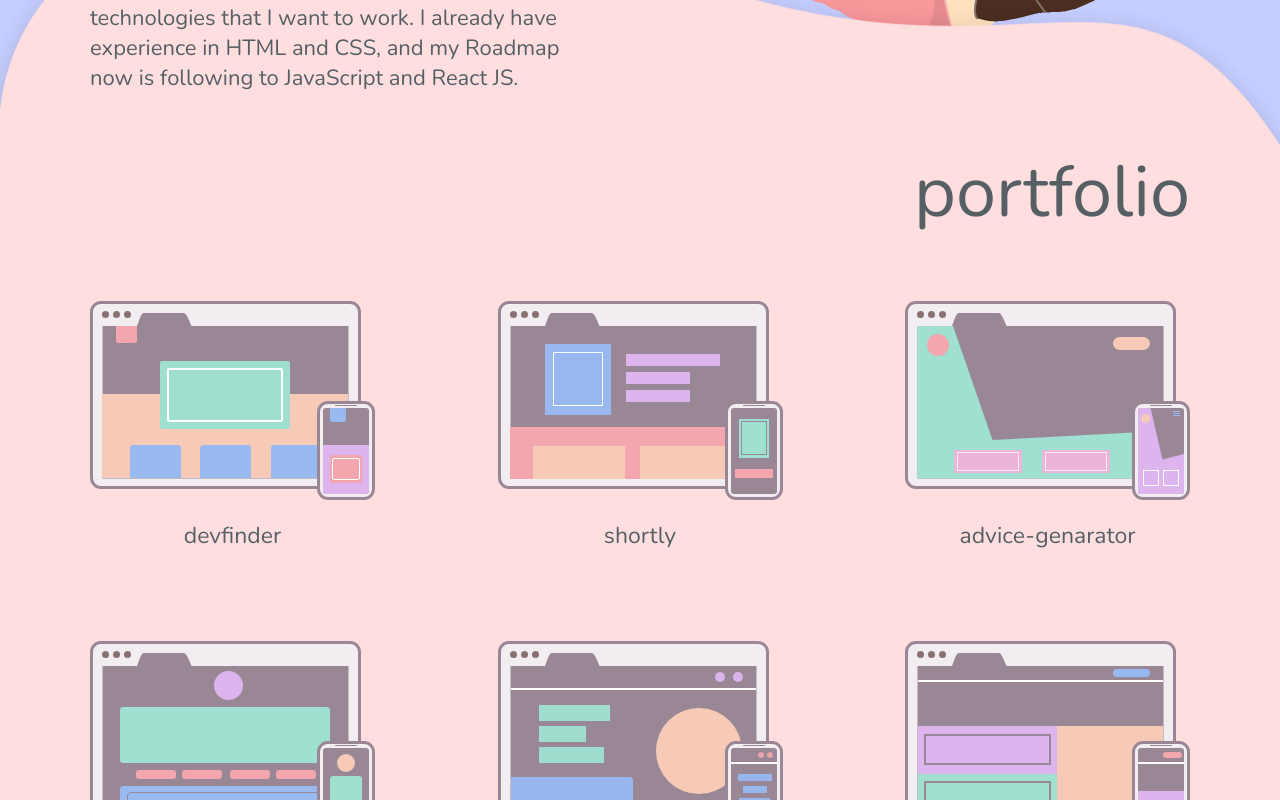
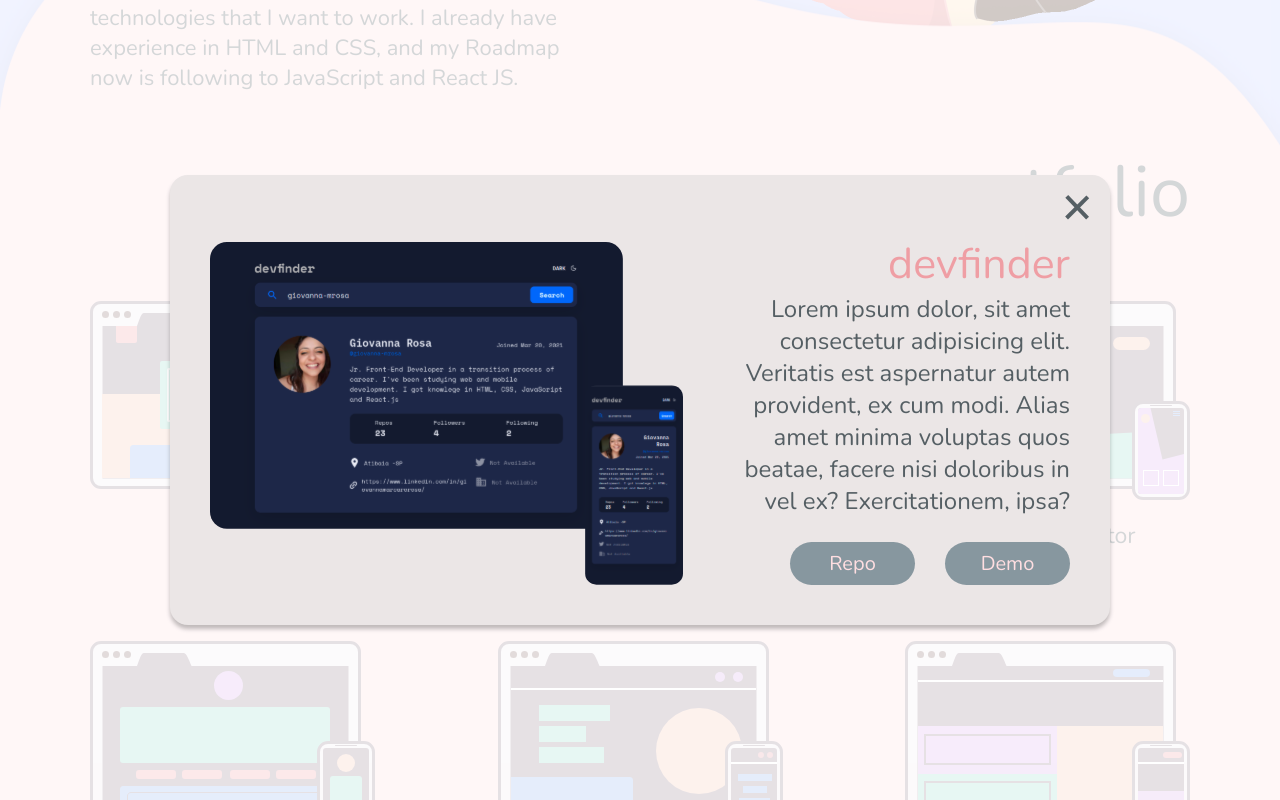
Before and after one commit to giovanna-mrosa/portfolio, a React (Create React App) app: page / in a window 1280 px wide. Both pictures are taken after a click on the picture 232 px from the left and 1827 px from the top of the page. Shown: the part 1427-2227 px from the top of the page. Built offline with nearby package versions, Linux system fonts and the light colour scheme.

Commit message:
:sparkles: feat: Modal

```diff
--- a/package.json
+++ b/package.json
@@ -9,6 +9,7 @@
     "react": "^18.0.0",
     "react-dom": "^18.0.0",
     "react-floaterjs": "^1.0.6",
+    "react-modal": "^3.14.4",
     "react-scripts": "5.0.1",
     "sass": "^1.50.0",
     "web-vitals": "^2.1.4"
--- a/src/components/SectionTwo/index.jsx
+++ b/src/components/SectionTwo/index.jsx
@@ -10,10 +10,46 @@
 import screenEight from '../../assets/tela8.svg'
 import screenNine from '../../assets/tela9.svg'
 import bgWeb from '../../assets/bubble-bg-web.png'
+import closeIcon from '../../assets/close.svg'
+import devfinderImg from '../../assets/devfinder.svg'
 
 import './styles.scss'
+import Modal from 'react-modal';
+
+const customStyles = {
+  content: {
+    top: '50%',
+    left: '50%',
+    right: 'auto',
+    bottom: 'auto',
+    marginRight: '-50%',
+    transform: 'translate(-50%, -50%)',
+    zIndex: '4',
+    height: '450px',
+    width: '940px',
+    borderRadius: '18px',
+    position: 'relative',
+    border: 'none',
+    boxShadow: '0px 4px 4px 0px #00000040',
+    display: 'flex',
+    alignItems: 'flex-end',
+    padding: '40px',
+    gap: '60px',
+    background: '#EBE6E6'
+  },
+}
 
 export function SectionTwo() {
+  const [modalIsOpen, setIsOpen] = React.useState(false);
+
+  function openModal() {
+    setIsOpen(true);
+  }
+
+  function closeModal() {
+    setIsOpen(false);
+  }
+
   return (
     <div className="container-two">
       <section className="about-me-section"  id="about-me">
@@ -35,48 +71,79 @@
         <div className="projects">
           <div className="row">
             <div className="project">
-              <img src={screenOne} alt="" />
+              <img src={screenOne} alt="" className="mockup" onClick={openModal} />
               <p>devfinder</p>
             </div>
             <div className="project">
-              <img src={screenTwo} alt="" />
+              <img src={screenTwo} alt="" className="mockup" />
               <p>shortly</p>
             </div>
             <div className="project">
-              <img src={screenThree} alt="" />
+              <img src={screenThree} alt="" className="mockup" />
               <p>advice-genarator</p>
             </div>
           </div>
           <div className="row">
             <div className="project">
-              <img src={screenFour} alt="" />
+              <img src={screenFour} alt="" className="mockup" />
               <p>manage</p>
             </div>
             <div className="project">
-              <img src={screenFive} alt="" />
+              <img src={screenFive} alt="" className="mockup" />
               <p>blogr</p>
             </div>
             <div className="project">
-              <img src={screenSix} alt="" />
+              <img src={screenSix} alt="" className="mockup" />
               <p>huddle</p>
             </div>
           </div>
           <div className="row">
             <div className="project">
-              <img src={screenSeven} alt="" />
+              <img src={screenSeven} alt="" className="mockup" />
               <p>easy-class</p>
             </div>
             <div className="project">
-              <img src={screenEight} alt="" />
+              <img src={screenEight} alt="" className="mockup" />
               <p>splitter</p>
             </div>
             <div className="project">
-              <img src={screenNine} alt="" />
+              <img src={screenNine} alt="" className="mockup" />
               <p>areaflix</p>
             </div>
           </div>
         </div>
       </section>
+      <Modal
+        isOpen={modalIsOpen}
+        onRequestClose={closeModal}
+        style={customStyles}
+        contentLabel="Example Modal"
+      >
+        <img src={devfinderImg} alt="" className="project1"/>
+        <img src={closeIcon} onClick={closeModal} alt="Close icon" className="close-icon" />
+        <div className="content-modal">
+          <h2 className="title-modal">devfinder</h2>
+          <p className="description">Lorem ipsum dolor, sit amet consectetur adipisicing elit. Veritatis est aspernatur autem provident, ex cum modi. Alias amet minima voluptas quos beatae, facere nisi doloribus in vel ex? Exercitationem, ipsa?</p>
+          <div className="buttons-modal-box">
+            <button className="button-modal">
+              <a
+                href="https://github.com/giovanna-mrosa/frontendMentor-devfinder"
+                target='_blank' rel="noreferrer"
+              >
+                Repo
+              </a>
+            </button>
+            <button className="button-modal">
+              <a
+                href="https://frontend-mentor-devfinder.vercel.app/"
+                target='_blank' rel="noreferrer"
+              >
+                Demo
+              </a>
+            </button>
+          </div>
+        </div>
+      </Modal>
     </div>
   )
 }
--- a/src/components/SectionTwo/styles.scss
+++ b/src/components/SectionTwo/styles.scss
@@ -74,7 +74,7 @@
           gap: 20px;
           font-size: 23px;
 
-          img {
+          .mockup {
             transition: all ease 0.2s;
             cursor: pointer;
 
@@ -87,3 +87,68 @@
     }
   }
 }
+.ReactModal__Overlay, .ReactModal__Overlay--after-open {
+  z-index: 4;
+
+  .close-icon {
+    position: absolute;
+    top: 20px;
+    right: 20px;
+    cursor: pointer;
+  }
+
+  .project1 {
+    height: fit-content;
+    width: 55%;
+  }
+
+  .content-modal {
+    display: flex;
+    flex-direction: column;
+    align-items: flex-end;
+    text-align: right;
+    margin-top: 15px;
+
+    .title-modal {
+      font-size: 43px;
+      color: #EF9EA4;
+      font-weight: 400;
+    }
+
+    .description {
+      font-size: 24px;
+      font-weight: 400;
+    }
+
+    .buttons-modal-box {
+      display: flex;
+      align-items: center;
+      gap: 30px;
+
+      .button-modal {
+        height: 43px;
+        width: 125px;
+        border-radius: 32px;
+        background: #87979F;
+        border: none;
+        outline: none;
+        margin-top: 25px;
+
+        transition: all ease 0.2s;
+
+          &:hover {
+            transform: scale(0.9);
+          }
+
+        a {
+          text-decoration: none;
+          color: var(--bg-pink);
+          font-family: 'Nunito', sans-serif;
+          font-size: 20px;
+          font-weight: 400;
+          text-align: center;
+        }
+      }
+    }
+  }
+}
```
Also changed, not shown: src/assets/devfinder.svg (added), 1 other file (tests, documents, lock files or other folders).
